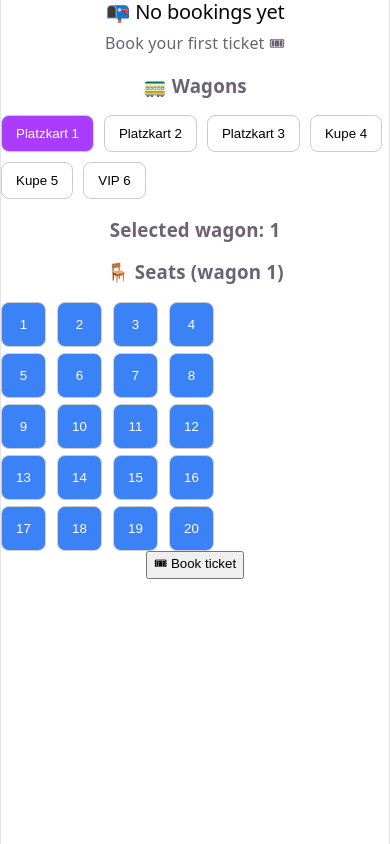
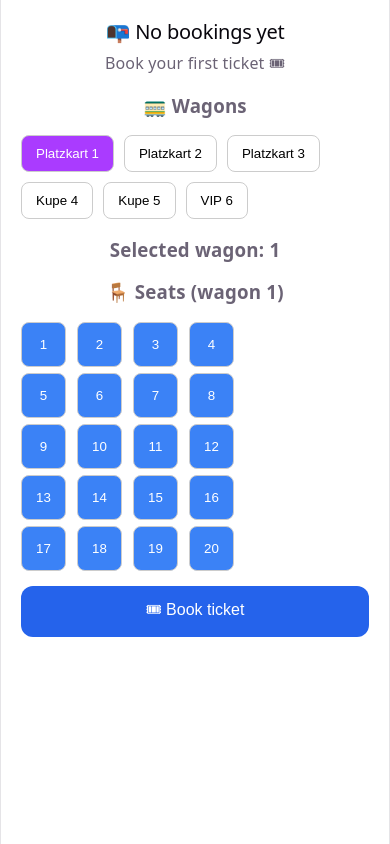
Before and after one commit to YuliaLiber/railway, a React (Vite) app: page /booking/1 in a window 390 px wide. Built offline with nearby package versions, Linux system fonts and the light colour scheme.

Commit message:
improve responsive layout

```diff
--- a/src/App.css
+++ b/src/App.css
@@ -184,17 +184,36 @@
 }
 
 .booking-page {
+  max-width: 900px;
+  margin: 0 auto;
   padding: 20px;
 }
 
+h1, h2, h3 {
+  text-align: center;
+}
+
 .book-button {
-  margin-top: 10px;
-  padding: 10px 16px;
+  width: 100%;
+  padding: 12px;
+  margin-top: 15px;
   border: none;
-  border-radius: 10px;
+  border-radius: 12px;
   background: #2563eb;
   color: white;
+  font-size: 16px;
   cursor: pointer;
+}
+
+.book-button:hover {
+  background: #1d4ed8;
+}
+
+.booking-card {
+  padding: 12px;
+  border-radius: 10px;
+  border: 1px solid #ddd;
+  background: #f8f8f8;
 }
 
 .bookings-list {
@@ -204,41 +223,25 @@
   gap: 10px;
 }
 
-.booking-card {
-  padding: 12px;
-  border: 1px solid #ddd;
-  border-radius: 10px;
-  background: #f8f8f8;
-}
-
-.error-text {
-  color: red;
-  margin-top: 10px;
-  font-weight: bold;
-}
-
 .modal-overlay {
   position: fixed;
-  top: 0;
-  left: 0;
-  width: 100%;
-  height: 100%;
+  inset: 0;
   background: rgba(0,0,0,0.5);
-
   display: flex;
   justify-content: center;
   align-items: center;
-
-  z-index: 1000;
 }
 
 .modal-window {
+  width: 90%;
+  max-width: 400px;
   background: white;
-  padding: 25px;
+  padding: 20px;
   border-radius: 16px;
-  width: 320px;
 }
 
 .close-button {
   margin-top: 10px;
+  width: 100%;
+  padding: 10px;
 }
--- a/src/App.jsx
+++ b/src/App.jsx
@@ -2,6 +2,7 @@ import { BrowserRouter, Routes, Route } from "react-router-dom";
 
 import Home from "./pages/Home";
 import Booking from "./pages/Booking";
+import "./App.css";
 
 function App() {
   return (
```
